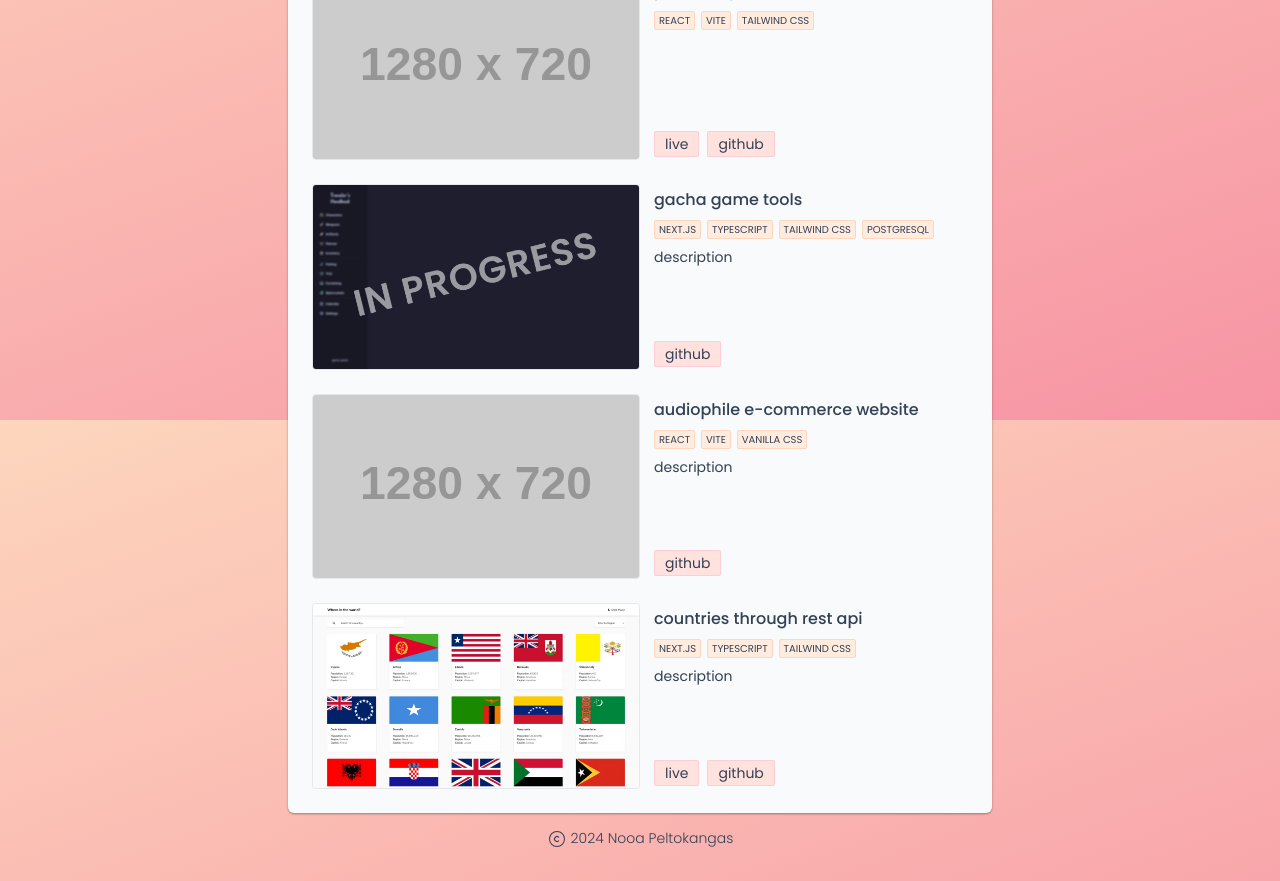
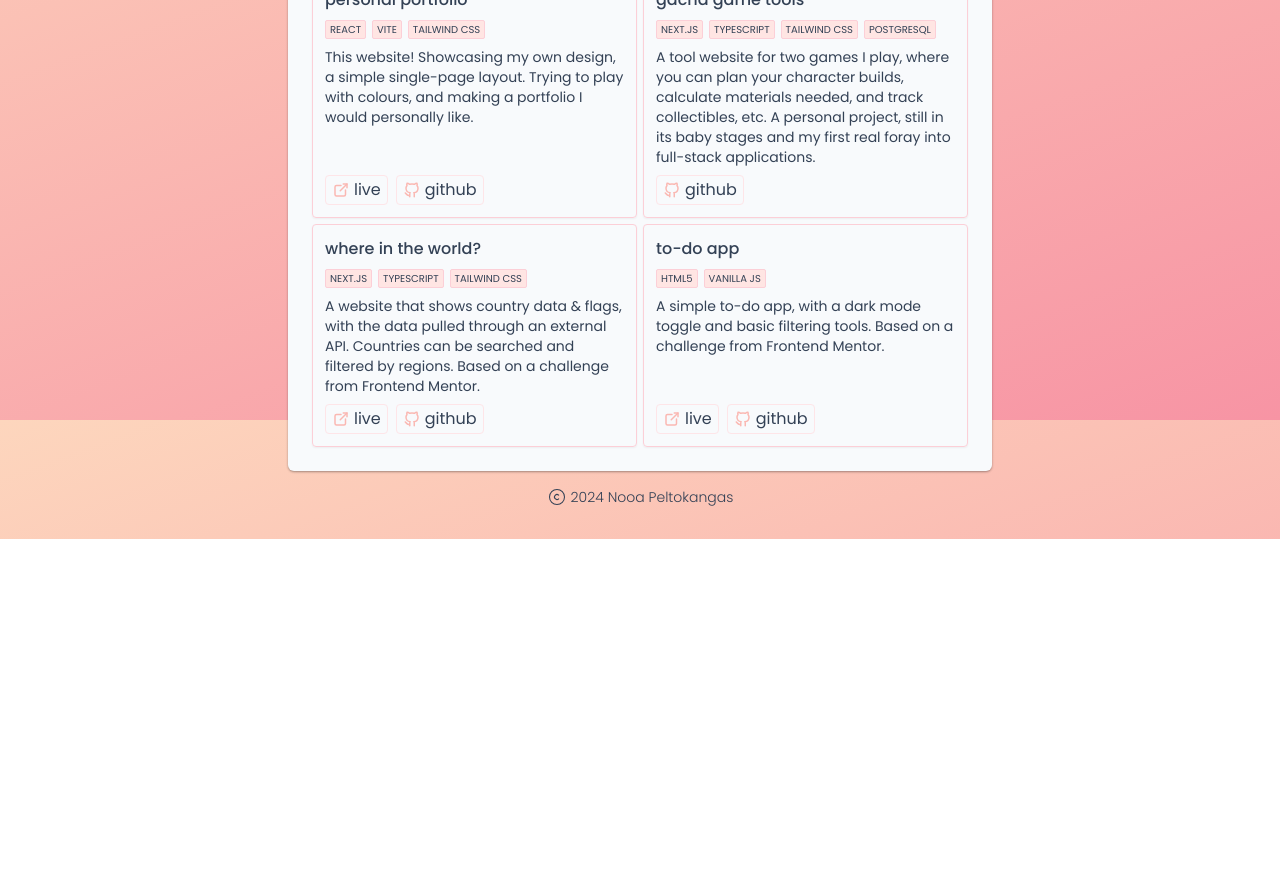
Before and after one commit to nooa-p/nooa-p.github.io, a React (Vite) app: page / in a window 1280 px wide. Shown: the part 1180-2061 px from the top of the page. After the commit the page ends 1719 px from the top, so only its background shows below. Built offline with nearby package versions, Linux system fonts and the light colour scheme.

Commit message:
- featured projects done

```diff
--- a/src/components/Project.jsx
+++ b/src/components/Project.jsx
@@ -1,9 +1,10 @@
+import { IconBrandGithub, IconExternalLink } from "@tabler/icons-react"
+
 function ProjectList() {
   const projects = [
     {
       name: "personal portfolio",
-      description: "",
-      image: "https://placehold.co/1280x720",
+      description: "This website! Showcasing my own design, a simple single-page layout. Trying to play with colours, and making a portfolio I would personally like.",
       techs: [
         "react", "vite", "tailwind css"
       ],
@@ -12,8 +13,7 @@ function ProjectList() {
     },
     {
       name: "gacha game tools",
-      description: "description",
-      image: "project2-min.webp",
+      description: "A tool website for two games I play, where you can plan your character builds, calculate materials needed, and track collectibles, etc. A personal project, still in its baby stages and my first real foray into full-stack applications.",
       techs: [
         "next.js", "typescript", "tailwind css", "postgresql"
       ],
@@ -21,61 +21,55 @@ function ProjectList() {
       repo: "https://github.com/nooa-p/gacha-tools"
     },
     {
-      name: "audiophile e-commerce website",
-      description: "description",
-      image: "https://placehold.co/1280x720",
-      techs: [
-        "react", "vite", "vanilla css"
-      ],
-      live: undefined,
-      repo: "https://github.com/digitalents-academy/e-commerce-audiophile"
-    },
-    {
-      name: "countries through rest api",
-      description: "description",
-      image: "project4-min.webp",
+      name: "where in the world?",
+      description: "A website that shows country data & flags, with the data pulled through an external API. Countries can be searched and filtered by regions. Based on a challenge from Frontend Mentor.",
       techs: [
         "next.js", "typescript", "tailwind css"
       ],
       live: "https://rest-api-countries-bay.vercel.app/",
       repo: "https://github.com/nooa-p/rest-api-countries"
+    },
+    {
+      name: "to-do app",
+      description: "A simple to-do app, with a dark mode toggle and basic filtering tools. Based on a challenge from Frontend Mentor.",
+      techs: [
+        "html5", "vanilla js"
+      ],
+      live: "https://peltokangas.dev/todo-app/",
+      repo: "https://github.com/nooa-p/todo-app"
     }
   ]
 
   return (
     projects.map((project) => {
       return (
-        <div key={project.name} className="flex flex-col sm:flex-row gap-3.5">
-          <img src={project.image} alt="" className="rounded sm:w-1/2 sm:min-w-[326px] border" />
-          <div className="flex flex-col sm:justify-between sm:py-1">
-            <div className="space-y-2 mb-2 sm:mb-2">
+        <div key={project.name} className="p-3 border rounded border-pink-salmon-200 shadow-sm flex flex-col sm:justify-between">
+            <div className="space-y-2 mb-2">
             <h4 className="font-medium">{project.name}</h4>
             <div className="flex flex-row gap-1.5 flex-wrap">
               {project.techs.map((tech) => {
                 return (
-                  <div key={tech} className="bg-[#ffecde] border border-romantic-200 text-[10px] uppercase py-[1px] px-1 rounded-sm text-nowrap">{tech}</div>
+                  <div key={tech} className="bg-[#ffe5e3] border border-pink-salmon-200 text-[10px] uppercase py-[1px] px-1 rounded-sm text-nowrap">{tech}</div>
                 )
               })}
             </div>
             <p className="text-sm">{project.description}</p>
             </div>
-            <div>
-              {/* TODO: add icons for links? */}
-            {project.live ? <a href={project.live} className="py-0.5 px-2.5 mr-2 border border-pink-salmon-200 rounded-sm text-sm bg-[#ffe1de]">live</a> : ""}
-            {project.repo ? <a href={project.repo} className="py-0.5 px-2.5 border border-pink-salmon-200 text-sm rounded-sm bg-[#ffe1de]">github</a> : ""}
+            <div className="flex flex-row gap-2">
+            {project.live ? ( <div className="flex flex-row gap-1 items-center border border-pink-salmon-100 rounded py-0.5 px-1.5"><IconExternalLink size={18} className="text-[#fab8b2]" /><a href={project.live} className="">live</a></div> ) : ""}
+            {project.repo ? ( <div className="flex flex-row gap-1 items-center border border-pink-salmon-100 rounded py-0.5 px-1.5"><IconBrandGithub size={18} className="text-[#fab8b2]" /><a href={project.repo} className="">github</a></div> ) : ""}
             </div>
-          </div>
         </div>
       )
-    })
-  )
-}
+    }))
+  }
+
 
 function Project() {
   return (
     <div id="project" className="py-2">
       <h3 className="text-lg font-medium my-3">featured projects</h3>
-      <div className="flex flex-col gap-6">
+      <div className="grid grid-cols-1 sm:grid-cols-2 gap-1.5">
         <ProjectList />
       </div>
     </div>
```
